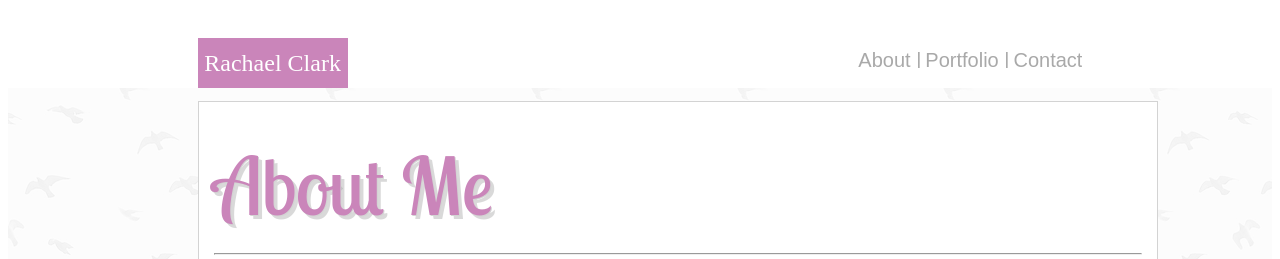
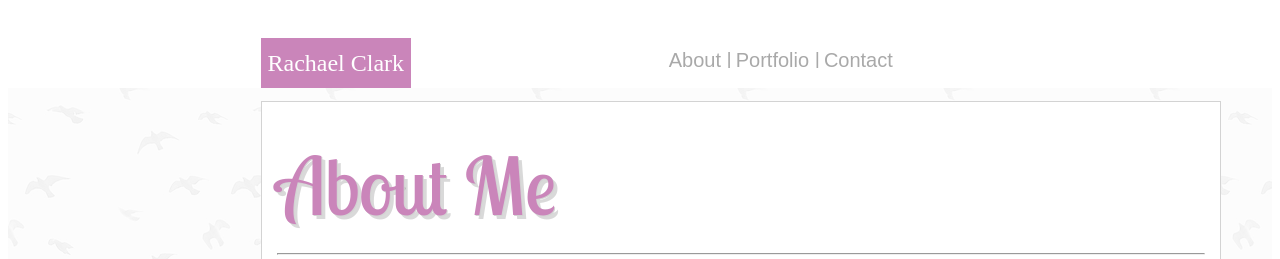
Before and after one commit to RachaelClark12/Basic-Portfolio, a plain HTML site: page index.html in a window 1280 px wide. Shown: the top 259 px of the page. Drawn offline with Linux system fonts and the light colour scheme.

Commit message:
margin adjustment

```diff
--- a/assets/css/style.css
+++ b/assets/css/style.css
@@ -4,7 +4,7 @@
 
 #rachael {
   position: relative;
-  left: 15%;
+  left: 20%;
   width: 150px;
   height: 50px;
   background: #CA85BA;
@@ -25,7 +25,7 @@ h1 {
 .topnav {
   position: relative;
   top: 30px;
-  right: 15%;
+  right: 30%;
   background-color: white;
   color: black;
   overflow: hidden;
@@ -43,7 +43,7 @@ h1 {
 }
 
 #aboutme {
-  padding: 1% 20% 0% 15%;
+  padding: 1% 20% 0% 20%;
   background-image: url("../images/foggy_birds.png");
   height: 850px;
   width: 100%;
```
